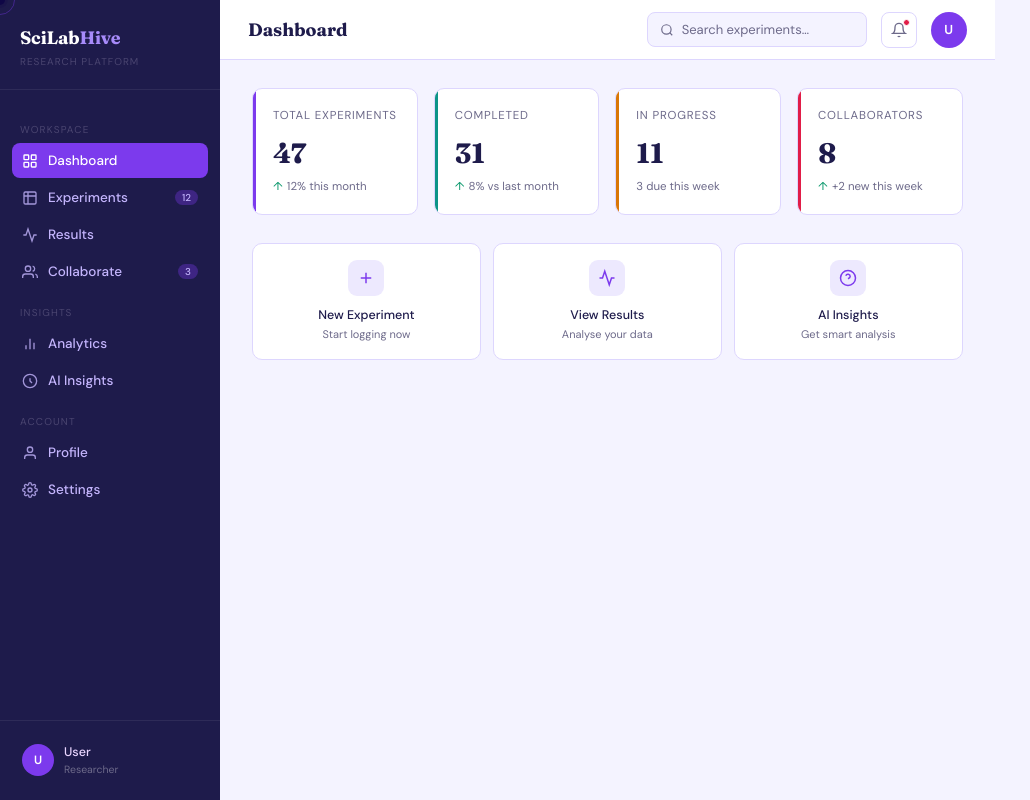
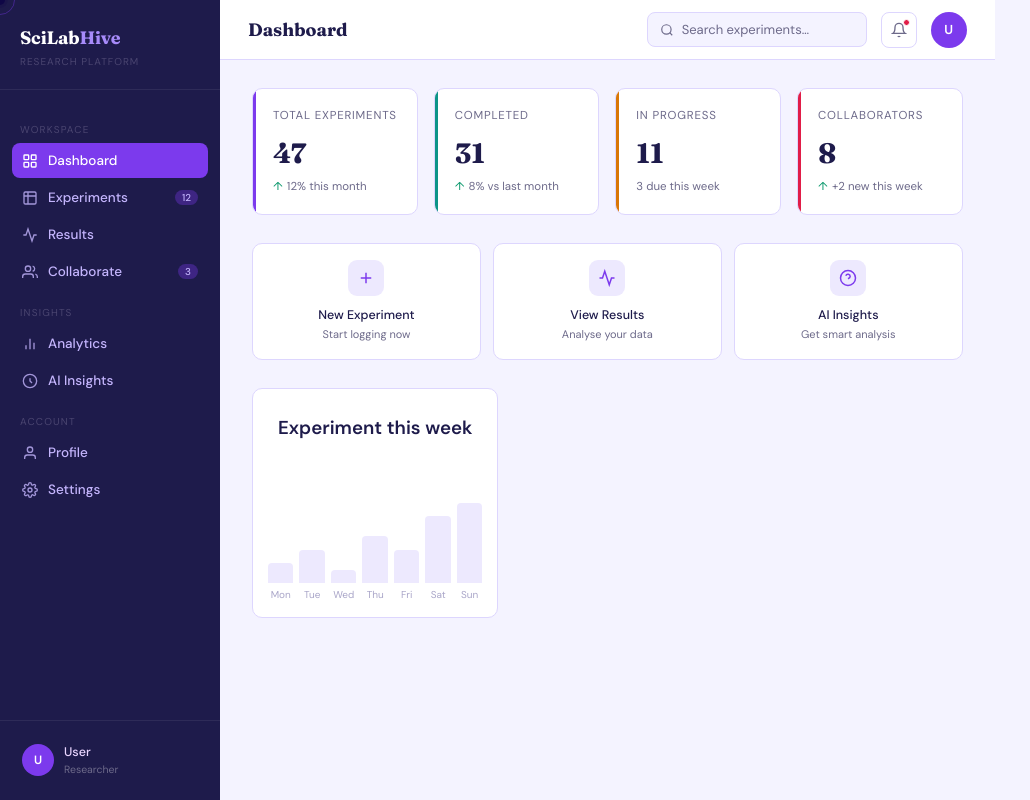
Before and after one commit to TishaSachi/SciLabHive, a React (Vite) app in the folder scilabhive-frontend/: page / in a window 1280 px wide. Shown: the whole page, without its empty margins (0-1030 px from the left). Built offline with nearby package versions, Linux system fonts and the light colour scheme; no server answers; sample sign-in values are in the browser's storage.

Commit message:
Created the weekly experiment chart

```diff
--- a/scilabhive-frontend/src/pages/DashboardUI.css
+++ b/scilabhive-frontend/src/pages/DashboardUI.css
@@ -99,3 +99,47 @@
   color: var(--text-muted);
   margin-top: 2px;
 }
+
+.sec-3{
+  display: flex;
+}
+.ex-chart{
+  background-color: rgb(255, 255, 255);
+  padding: 15px;
+  border: 1.5px solid var(--border);
+  border-radius: var(--radius);
+}
+.ex-chart h3{
+  margin: 10px;
+
+}
+
+.chart-bars {
+  display: flex;
+  align-items: flex-end;  /* bars grow upward from bottom */
+  gap: 6px;
+  height: 150px;           /* matches the 80 in your JS */
+}
+
+.bar-col {
+  display: flex;
+  flex-direction: column;
+  align-items: center;
+  gap: 4px;
+  flex: 1;                /* each column takes equal width */
+}
+
+.bar {
+  width: 100%;
+  background: var(--accent-dim);
+  border-radius: 4px 4px 0 0;
+}
+
+.bar:hover {
+  background: var(--accent);
+}
+
+.bar-label {
+  font-size: 10px;
+  color: var(--text-light);
+}
--- a/scilabhive-frontend/src/pages/DashboardUI.jsx
+++ b/scilabhive-frontend/src/pages/DashboardUI.jsx
@@ -28,3 +28,48 @@ export function QuickCard({ icon, label, sub, onClick }) {
     </div>
   );
 }
+
+export function DisplayBar() {
+  const data = [
+    { label: "Mon", value: 3 },
+    { label: "Tue", value: 5 },
+    { label: "Wed", value: 2 },
+    { label: "Thu", value: 7 },
+    { label: "Fri", value: 5 },
+    { label: "Sat", value: 10 },
+    { label: "Sun", value: 12 },
+  ];
+
+  const max = Math.max(...data.map((d) => d.value));
+
+  return (
+    <div className="chart-bars">
+      {data.map((d) => (
+        <div key={d.label} className="bar-col">
+          <div
+            className="bar"
+            style={{ height: `${(d.value / max) * 80}px` }}
+          />
+          <span className="bar-label">{d.label}</span>
+        </div>
+      ))}
+    </div>
+  );
+}
+
+export function ExperimentChart() {
+  return (
+    <div className="ex-chart">
+      <h3>Experiment this week</h3>
+      <div>
+        <div>
+          <DisplayBar />
+        </div>
+      </div>
+    </div>
+  );
+}
+
+export function ShowRecentActivity() {
+  return <div> Recent Activity</div>;
+}
--- a/scilabhive-frontend/src/pages/Pages.jsx
+++ b/scilabhive-frontend/src/pages/Pages.jsx
@@ -1,4 +1,4 @@
-import { StatCard, QuickCard } from "./DashboardUI";
+import { StatCard, QuickCard, ExperimentChart } from "./DashboardUI";
 
 export function DashboardPage({ onNavigate }) {
   return (
@@ -32,7 +32,6 @@ export function DashboardPage({ onNavigate }) {
           accentColor="#e11d48"
         />
       </div>
-
       {/* ── Section 2: Quick Actions ── */}
       <div className="quick-grid">
         <QuickCard
@@ -90,6 +89,10 @@ export function DashboardPage({ onNavigate }) {
           }
         />
       </div>
+      {/* section 3 - experiment chart and recent activities */}
+      <div className="sec-3">
+        <ExperimentChart />
+      </div>
     </div>
   );
 }
```
